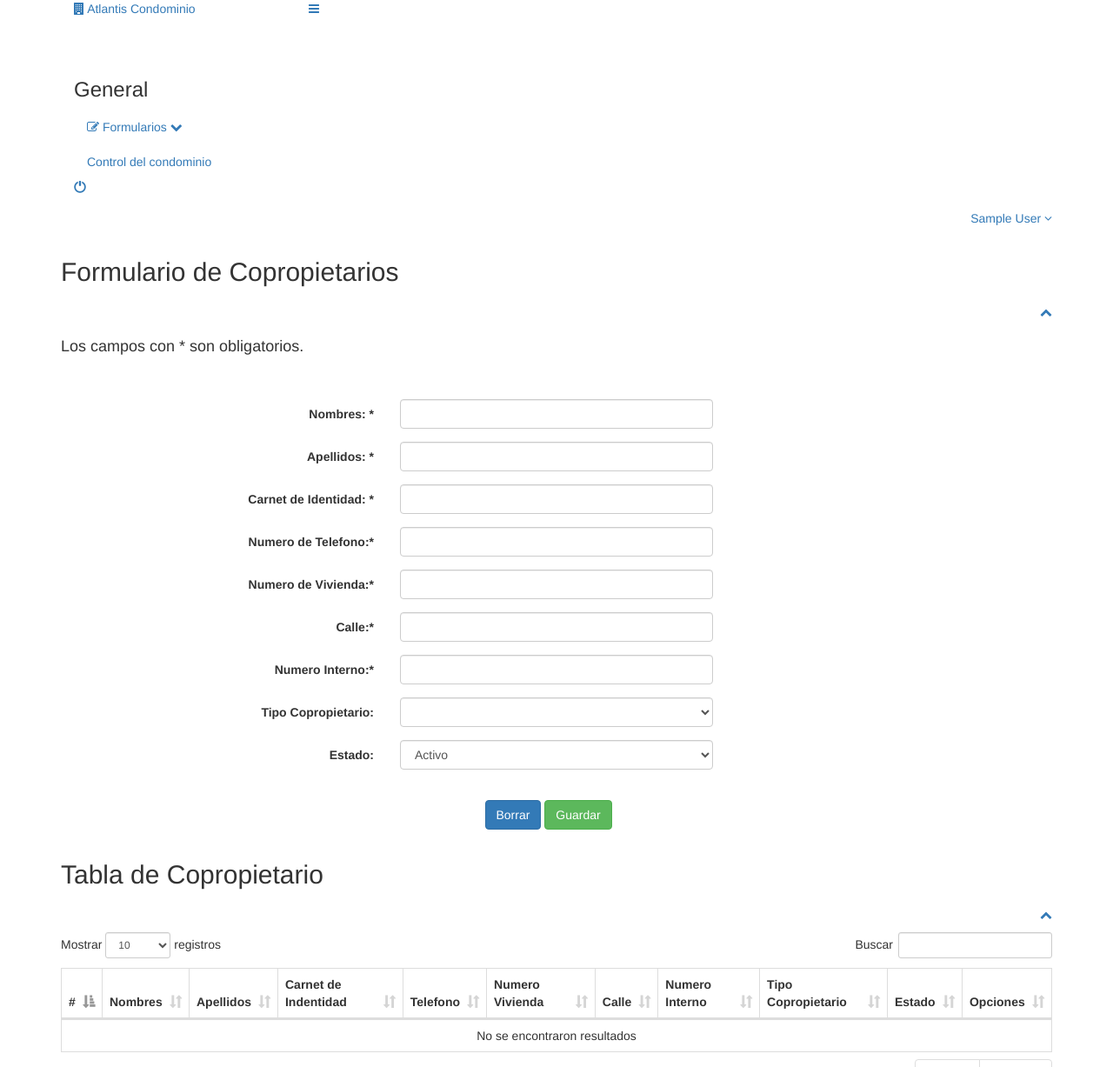
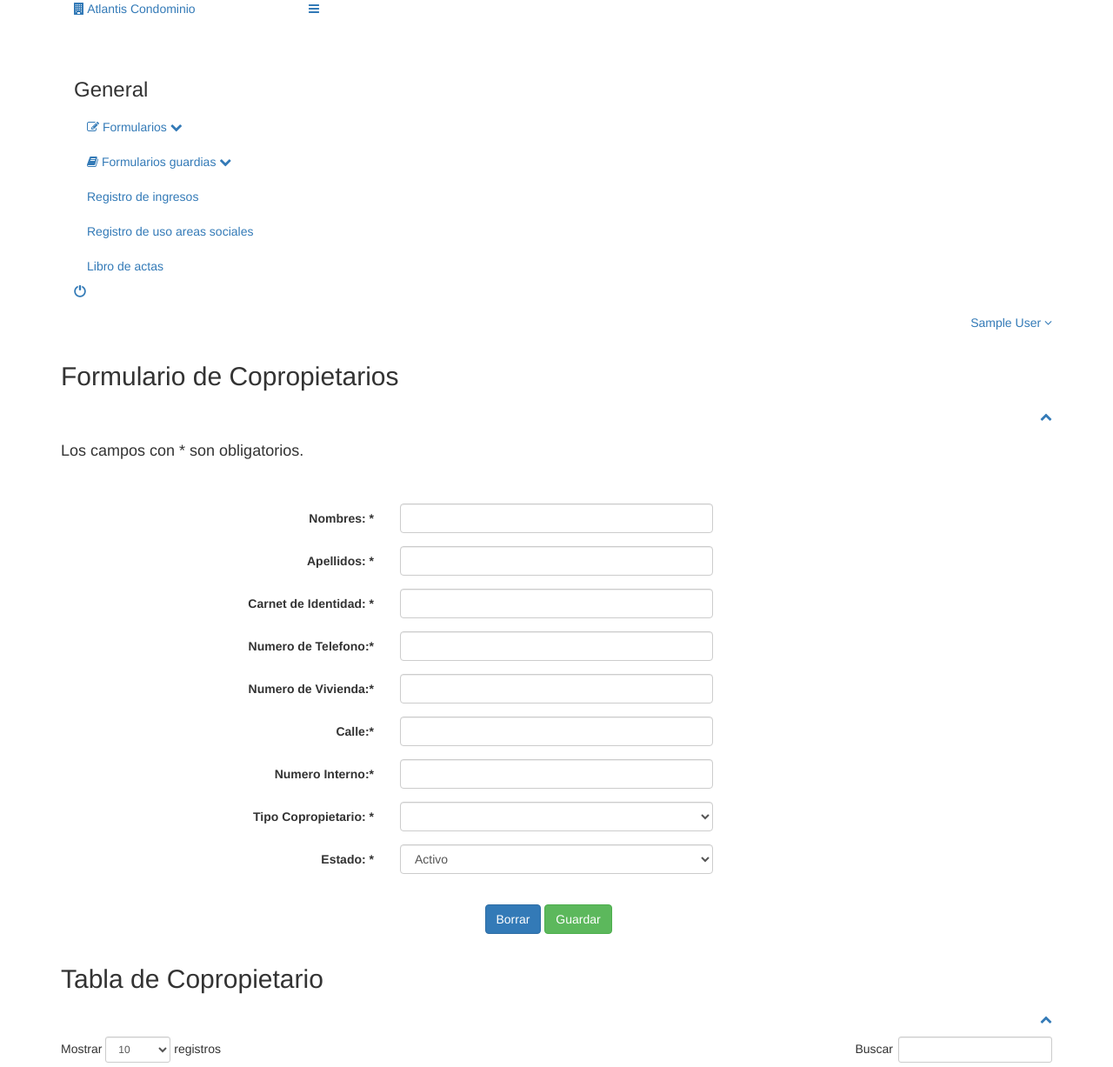
Before and after one commit to melgar1992/sistema-control-condominio, a CodeIgniter app: page /sistema-control-condominio/Formularios/Copropietario in a window 1280 px wide. Shown: the top 1227 px of the page at 87% size. Run offline with CodeIgniter, Linux system fonts and the light colour scheme; the visitor is signed in with stand-in values (Sample User, id 1); data that the repository does not hold is empty; some libraries are stand-ins or nearby versions.

Commit message:
avance esteticos

```diff
--- a/application/controllers/Formularios/Copropietario.php
+++ b/application/controllers/Formularios/Copropietario.php
@@ -21,6 +21,7 @@ class Copropietario extends BaseController
         $calle = $this->input->post('calle');
         $numero_interno = $this->input->post('numero_interno');
         $tipo_copropietario = $this->input->post('tipo_copropietario');
+        $estado_propietario = $this->input->post('estado_propietario');
 
 
 
@@ -39,6 +40,8 @@ class Copropietario extends BaseController
         $this->form_validation->set_rules("calle", "Calle", "required");
         $this->form_validation->set_rules("numero_interno", "Numero_interno", "required");
         $this->form_validation->set_rules("tipo_copropietario", "Tipo_copropietario", "required");
+        $this->form_validation->set_rules("estado_propietario", "estado_propietario", "required");
+
 
 
 
@@ -57,7 +60,8 @@ class Copropietario extends BaseController
                 'calle' => $calle,
                 'numero_interno' => $numero_interno,
                 'tipo_copropietario' => $tipo_copropietario,
-                'estado' => "1"
+                'estado' => "1",
+                'estado_propietario' => $estado_propietario,
             );
 
 
@@ -90,6 +94,7 @@ class Copropietario extends BaseController
         $calle = $this->input->post('calle');
         $numero_interno = $this->input->post('numero_interno');
         $tipo_copropietario = $this->input->post('tipo_copropietario');
+        $estado_propietario = $this->input->post('estado_propietario');
 
 
         $copropietarioActual = $this->Copropietario_model->getCopropietario($id_copropietario);
@@ -120,6 +125,7 @@ class Copropietario extends BaseController
             $this->form_validation->set_rules("calle", "Calle", "required");
             $this->form_validation->set_rules("numero_interno", "Numero_interno", "required");
             $this->form_validation->set_rules("tipo_copropietario", "Tipo_copropietario", "required");
+            $this->form_validation->set_rules("estado_propietario", "estado_propietario", "required");
         }
 
         if ($this->form_validation->run()) {
@@ -134,10 +140,11 @@ class Copropietario extends BaseController
 
             );
             $datoscopropietarios = array(
-                'numero_vivienda'=>$numero_vivienda,
-                'calle'=>$calle,
-                'numero_interno'=>$numero_interno,
-                'tipo_copropietario'=>$tipo_copropietario,
+                'numero_vivienda' => $numero_vivienda,
+                'calle' => $calle,
+                'numero_interno' => $numero_interno,
+                'tipo_copropietario' => $tipo_copropietario,
+                'estado_propietario' => $estado_propietario,
                 'estado' => "1"
             );
 
@@ -159,5 +166,4 @@ class Copropietario extends BaseController
         $this->Copropietario_model->borrar($id_copropietario, $data);
         echo "Formularios/Copropietario";
     }
-
 }
--- a/application/views/forms/formularios/copropietarios/list.php
+++ b/application/views/forms/formularios/copropietarios/list.php
@@ -83,9 +83,9 @@
                             </div>
 
                             <div class="form-group">
-                                <label for="tipo_copropietario" class="control-label col-md-4 col-sm-3 col-xs-12">Tipo Copropietario: </label>
+                                <label for="tipo_copropietario" class="control-label col-md-4 col-sm-3 col-xs-12">Tipo Copropietario: * </label>
                                 <div class="col-md-4 col-sm-6 col-xs-12">
-                                    <select id="tipo_copropietario" required name="tipo_copropietario" class="form-control col-md-3 col-xs-12">
+                                    <select id="tipo_copropietario" required name="tipo_copropietario"  required="required" class="form-control col-md-3 col-xs-12">
                                         <option value=""></option>
                                         <option value="Propietario">Propietario</option>
                                         <option value="Inquilino">Inquilino</option>
@@ -94,9 +94,9 @@
                                 </div>
                             </div>
                             <div class="form-group">
-                                <label for="estado_propietario" class="control-label col-md-4 col-sm-3 col-xs-12">Estado: </label>
+                                <label for="estado_propietario" class="control-label col-md-4 col-sm-3 col-xs-12">Estado: *</label>
                                 <div class="col-md-4 col-sm-6 col-xs-12">
-                                    <select id="estado_propietario" required name="estado_propietario" class="form-control col-md-3 col-xs-12">
+                                    <select id="estado_propietario" required name="estado_propietario"  required="required" class="form-control col-md-3 col-xs-12">
                                         <option value="Activo">Activo</option>
                                         <option value="Obersvacion">Obersvacion</option>
                                         <option value="Mora">Mora</option>
--- a/application/views/login.php
+++ b/application/views/login.php
@@ -1,4 +1,4 @@
-<<!DOCTYPE html>
+<!DOCTYPE html>
     <html lang="en">
 
     <head>
--- a/application/views/template/header.php
+++ b/application/views/template/header.php
@@ -12,6 +12,7 @@ if (!$this->session->userdata('login')) {
   <meta charset="utf-8">
   <meta http-equiv="X-UA-Compatible" content="IE=edge">
   <meta name="viewport" content="width=device-width, initial-scale=1">
+  <link rel="icon" href="<?php echo base_url() . "" . 'assets/images/condominio.png' ?>" type="png" />
 
   <title>Atlantis Condominio </title>
 
--- a/application/views/template/sidebar.php
+++ b/application/views/template/sidebar.php
@@ -4,7 +4,7 @@
             <div class="col-md-3 left_col">
                 <div class="left_col scroll-view">
                     <div class="navbar nav_title" style="border: 0;">
-                        <a href="<?php echo base_url() ?>" class="site_title"><i class="fa fa-building"></i> <span>Atlantis Condominio</span></a>
+                        <a href="" class="site_title"><i class="fa fa-building"></i> <span>Atlantis Condominio</span></a>
                     </div>
 
                     <div class="clearfix"></div>
@@ -35,9 +35,17 @@
                                             <li><a href="<?php echo base_url(); ?>Formularios/Copropietario"></i>Copropietario del condominio</a></li>
                                             <li><a href="<?php echo base_url() ?>Formularios/Categoria_visita">Cateogira de Visitas</a></li>
                                         <?php endif; ?>
-                                        <li><a href="<?php echo base_url() ?>Formularios/Control">Control del condominio</a></li>
 
                                     </ul>
+                                </li>
+                                <li><a><i class="fa fa-book"></i> Formularios guardias <span class="fa fa-chevron-down"></span></a>
+                                    <ul class="nav child_menu">
+                                        <li><a href="<?php echo base_url() ?>Formularios/Control">Registro de ingresos</a></li>
+                                        <li><a href="">Registro de uso areas sociales</a></li>
+                                        <li><a href="">Libro de actas</a></li>
+
+                                    </ul>
+
                                 </li>
 
                             </ul>
```
Also changed, not shown: assets/images/condominio.png (added).
